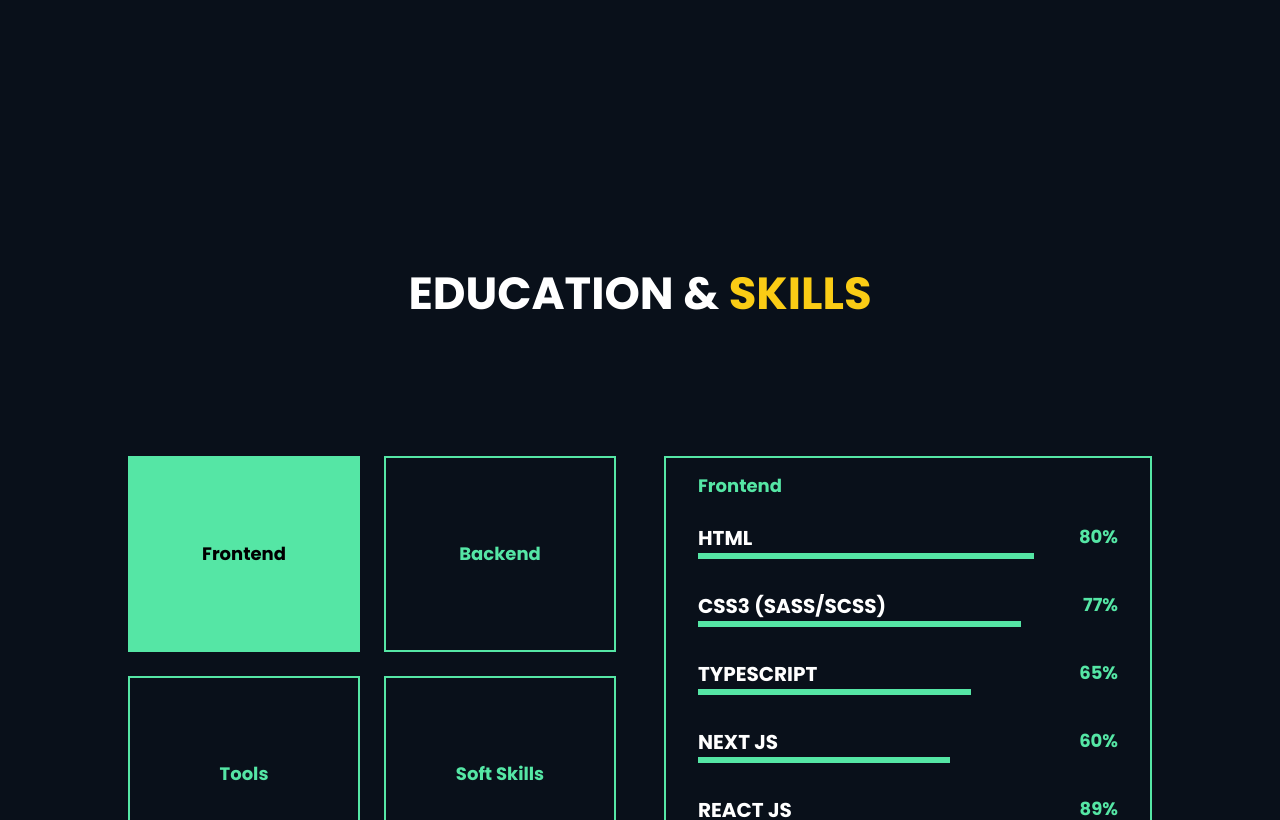
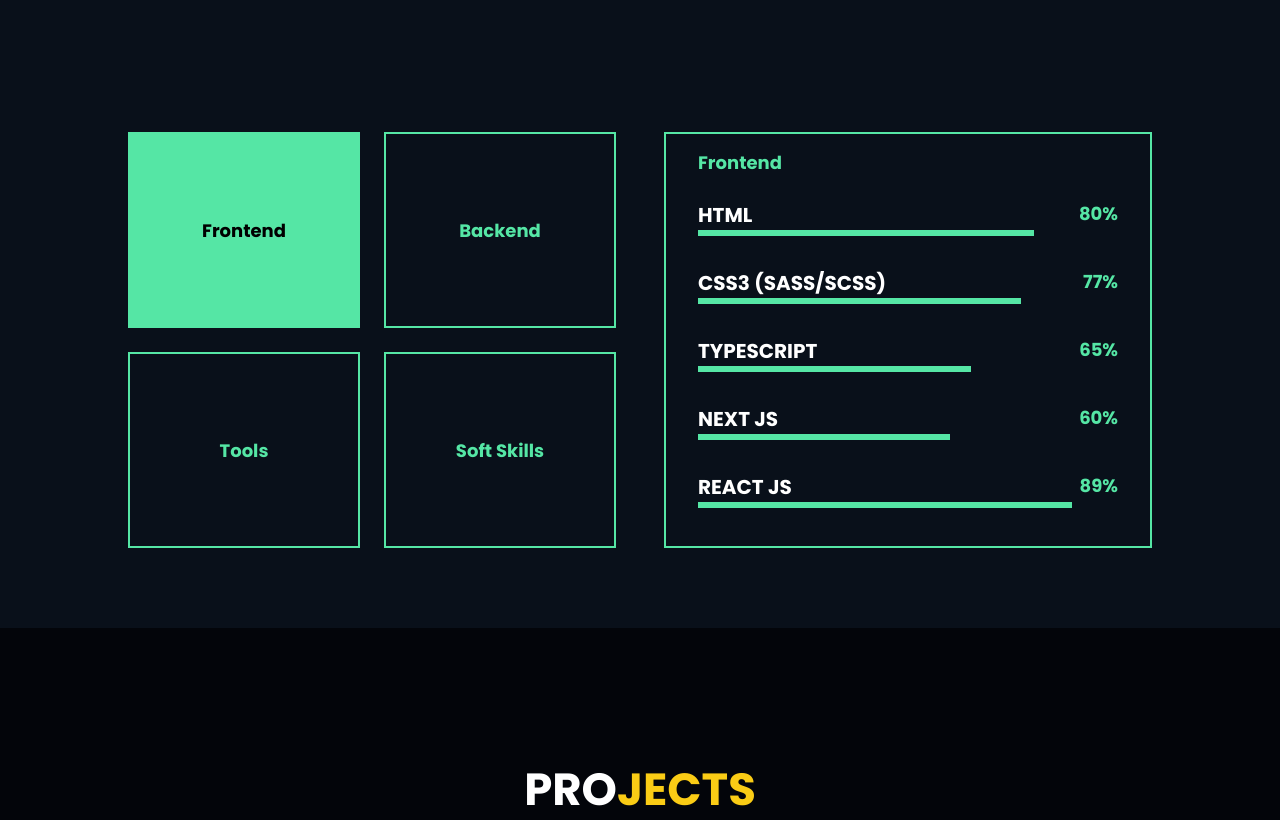
Before and after one commit to shivaramr/shiv-portfolio-24, a Next.js app: page / in a window 1280 px wide. Shown: the part 3580-4400 px from the top of the page. Built offline with nearby package versions, Linux system fonts and the light colour scheme.

Commit message:
Eslint Prettier Changes

```diff
--- a/app/components/Skills/index.tsx
+++ b/app/components/Skills/index.tsx
@@ -3,19 +3,12 @@ import SkillChip from "./SkillChip";
 import SkillCard from "./SkillCard";
 import { skills } from "./utils";
 
-// Remove pt from Line 11
-// Remove h1
-// Remove pt from Line 17
-
 const Skills = () => {
   const [active, setActive] = useState(0);
 
   return (
-    <div className="pt-[4rem] md:pt-[8rem] pb-[5rem] bg-[#09101a]">
-      <h1 className="heading">
-        Education & <span className="text-yellow-400">Skills</span>
-      </h1>
-      <div className="grid gird-cols-1 lg:grid-cols-2 w-[80%] mx-auto pt-[4rem] lg:pt-[8rem] gap-[3rem] items-center">
+    <div className="pb-[5rem] bg-[#09101a]">
+      <div className="grid gird-cols-1 lg:grid-cols-2 w-[80%] mx-auto gap-[3rem] items-center">
         <div className="grid grid-cols-2 gap-6 order-last lg:order-first h-[100%]">
           {skills.map((item, idx) => (
             <SkillChip
@@ -28,7 +21,7 @@ const Skills = () => {
           ))}
         </div>
         <div className="grid">
-          <SkillCard item={skills[active]}/>
+          <SkillCard item={skills[active]} />
         </div>
       </div>
     </div>
```
